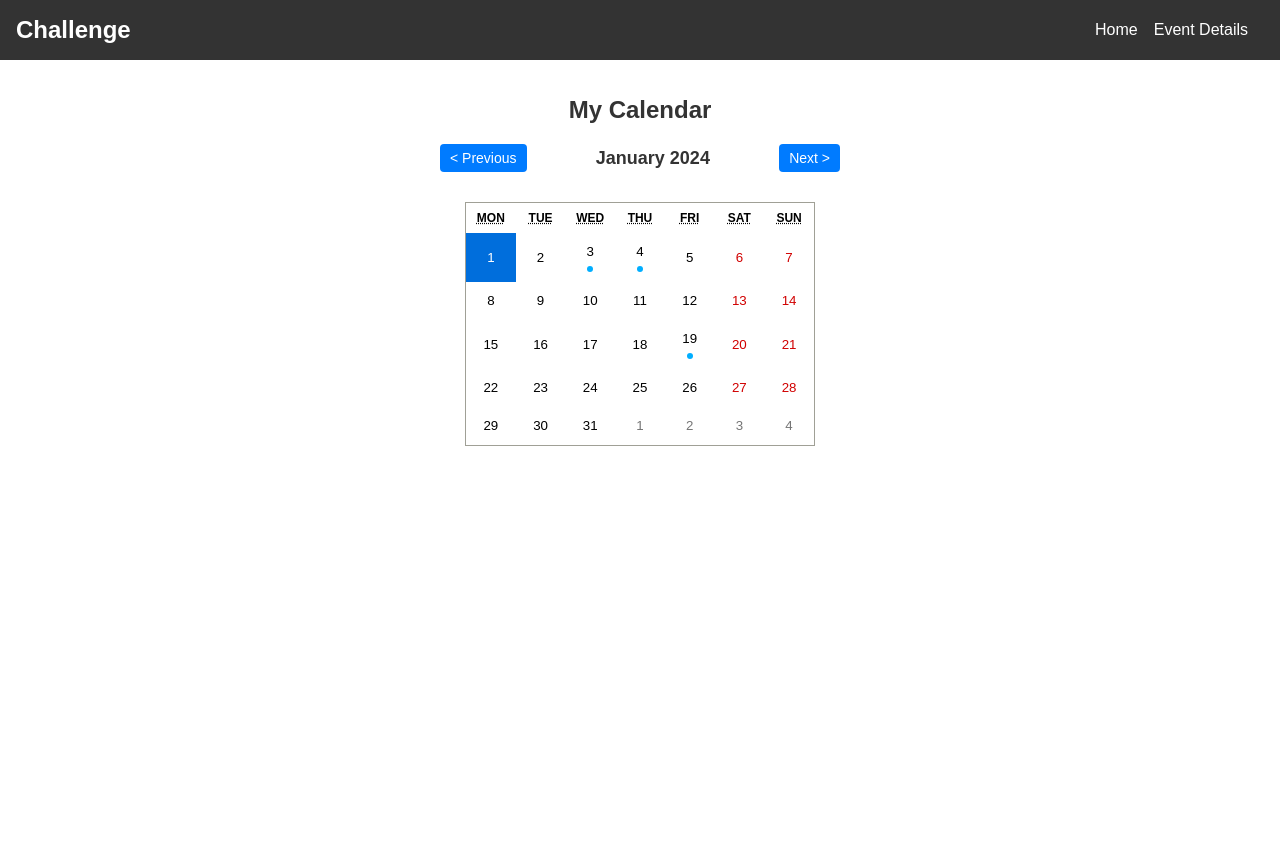
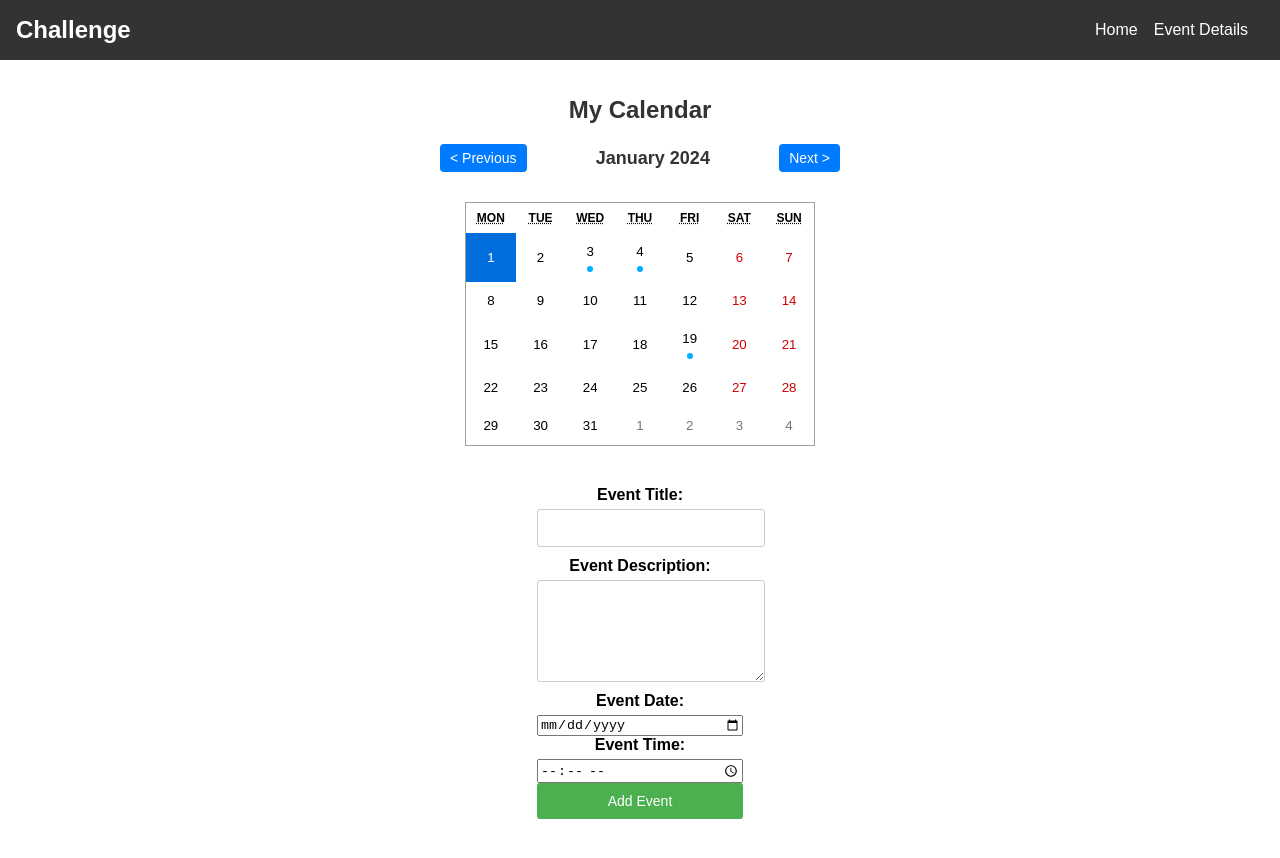
Before and after one commit to sawtoothridge13/calendar, a React (Create React App) app: page / in a window 1280 px wide. Before the commit the page ends 800 px from the top, so only its background shows below. Built offline with nearby package versions, Linux system fonts and the light colour scheme.

Commit message:
Add the submission for back to homepage

```diff
--- a/src/components/ChallengeCalendar/ChallengeCalendar.jsx
+++ b/src/components/ChallengeCalendar/ChallengeCalendar.jsx
@@ -3,6 +3,7 @@ import './ChallengeCalendar.css';
 import React, { useEffect, useState } from 'react';
 import Calendar from 'react-calendar';
 import { useNavigate } from 'react-router-dom';
+import FormComponent from '../FormComponent/FormComponent'; // Ensure correct path
 import sportData from './sportData.json.json'; // Adjust the path to your actual file location
 
 const ChallengeCalendar = () => {
@@ -37,21 +38,23 @@ const ChallengeCalendar = () => {
     setEvents(transformedEvents);
   };
 
-  const isDateWithEvent = (date) => {
-    return events.some(
-      (event) => event.date.toDateString() === date.toDateString(),
-    );
-  };
-
   const handleDateClick = (date) => {
     const eventsForDate = events.filter(
       (event) => event.date.toDateString() === date.toDateString(),
     );
 
-    if (eventsForDate.length > 0) {
-      // Navigate to EventDetailsPage with events for the selected date
-      navigate('/EventDetailsPage', { state: { events: eventsForDate } });
-    }
+    navigate('/EventDetailsPage', {
+      state: { eventsForDate, events, setEvents },
+    });
+  };
+
+  const handleAddEvent = (title, description, dateTime) => {
+    const newEvent = {
+      date: dateTime,
+      title,
+      description,
+    };
+    setEvents([...events, newEvent]); // Update the global events state
   };
 
   const handleMonthChange = (direction) => {
@@ -61,6 +64,12 @@ const ChallengeCalendar = () => {
       1,
     );
     setCurrentDate(newDate);
+  };
+
+  const isDateWithEvent = (date) => {
+    return events.some(
+      (event) => event.date.toDateString() === date.toDateString(),
+    );
   };
 
   const monthName = currentDate.toLocaleString('default', { month: 'long' });
@@ -85,8 +94,11 @@ const ChallengeCalendar = () => {
         tileContent={({ date }) =>
           isDateWithEvent(date) ? <span className="event-dot"></span> : null
         }
-        showNavigation={false} // Disable default navigation to use custom buttons
+        showNavigation={false} // Disable default navigation
       />
+      <div className="form-container">
+        <FormComponent handleAddEvent={handleAddEvent} />
+      </div>
     </div>
   );
 };
```
